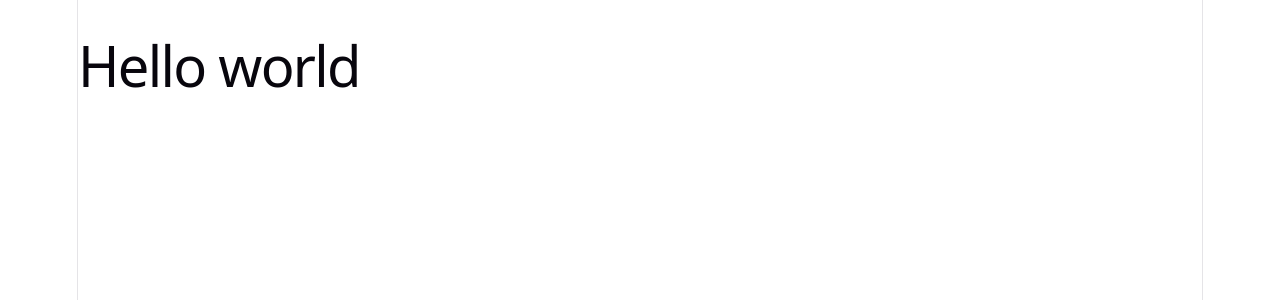
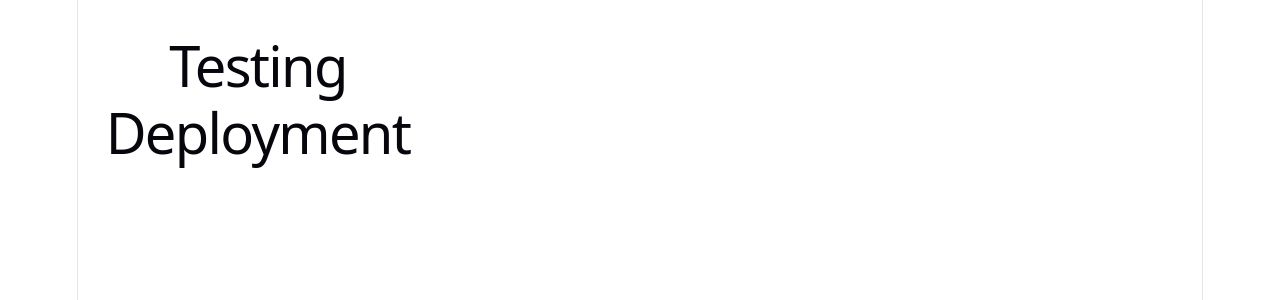
Before and after one commit to Samukelokhathi/weather-app-react-ts, a React (Vite) app: page / in a window 1280 px wide. Shown: the top 300 px of the page. Built offline with nearby package versions, Linux system fonts and the light colour scheme.

Commit message:
Testing Deployment

```diff
--- a/src/App.tsx
+++ b/src/App.tsx
@@ -7,7 +7,7 @@ function App() {
   return (
     <>
       <div className='bg-blue w-80 h-200 flex column'>
-        <h1 className='text-3xl color-blue'>Hello world</h1>
+        <h1 className='text-3xl color-blue'>Testing Deployment</h1>
       </div>
     </>
   )
```
